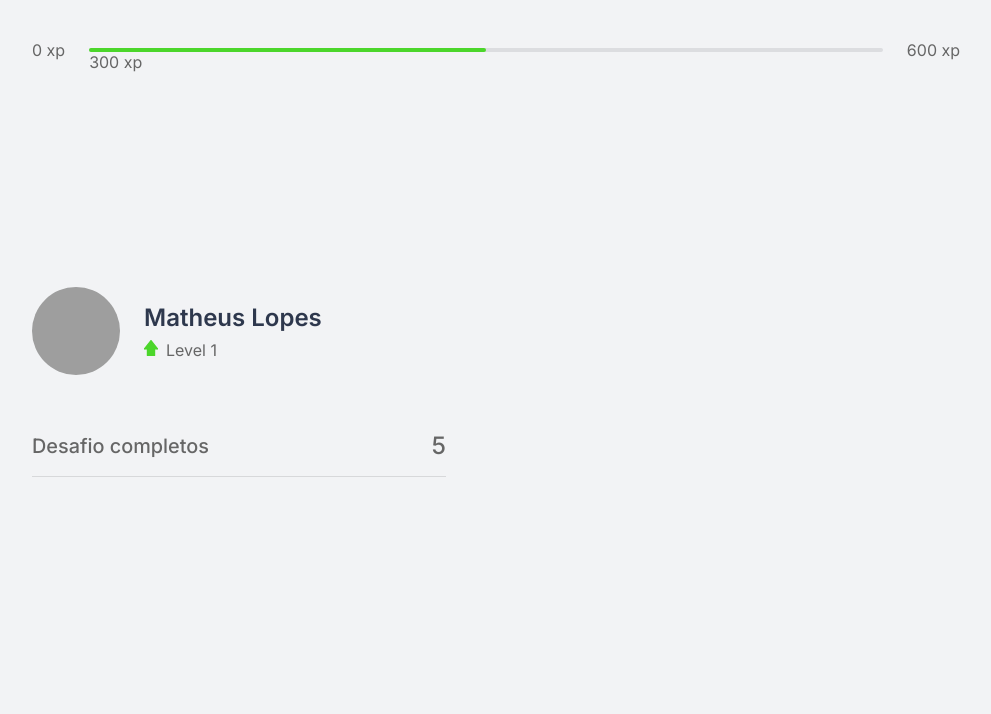
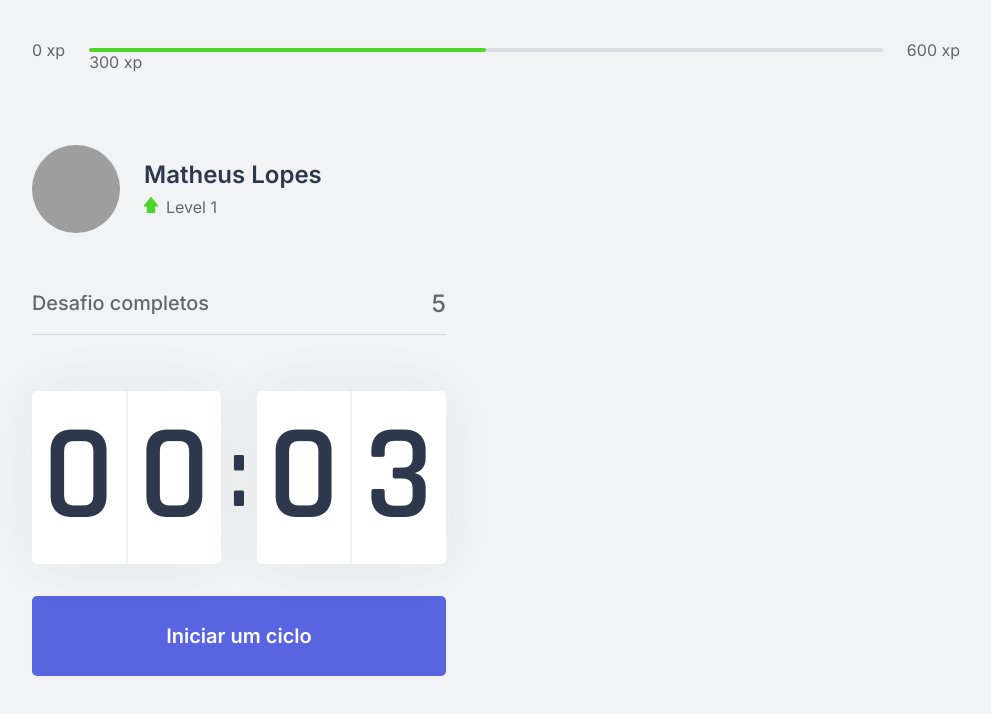
Before and after one commit to MatheusBLopes/moveit, a Next.js app: page / in a window 1280 px wide. Shown: the top 714 px of the page, without its empty margins (144-1135 px from the left). Built offline with nearby package versions, Linux system fonts and the light colour scheme; grey boxes are pictures that could not be loaded.

Commit message:
Add title and Countdown component

```diff
--- a/src/pages/index.tsx
+++ b/src/pages/index.tsx
@@ -1,21 +1,30 @@
 import { CompletedChallenges } from '../components/CompletedChallenges'
+import { Countdown } from '../components/Countdown'
 import { ExperienceBar } from '../components/ExperienceBar'
 import { Profile } from '../components/Profile'
+
+import Head from 'next/head'
 
 import styles from '../styles/pages/Home.module.css'
 
 export default function Home() {
   return (
     <div className={styles.container}>
+      <Head>
+        <title>Início | move.it</title>
+      </Head>
       <ExperienceBar />
 
       <section>
         <div>
           <Profile />
           <CompletedChallenges />
+          <Countdown />
         </div>
 
-        <div></div>
+        <div>
+
+        </div>
 
       </section>
     </div>
```
